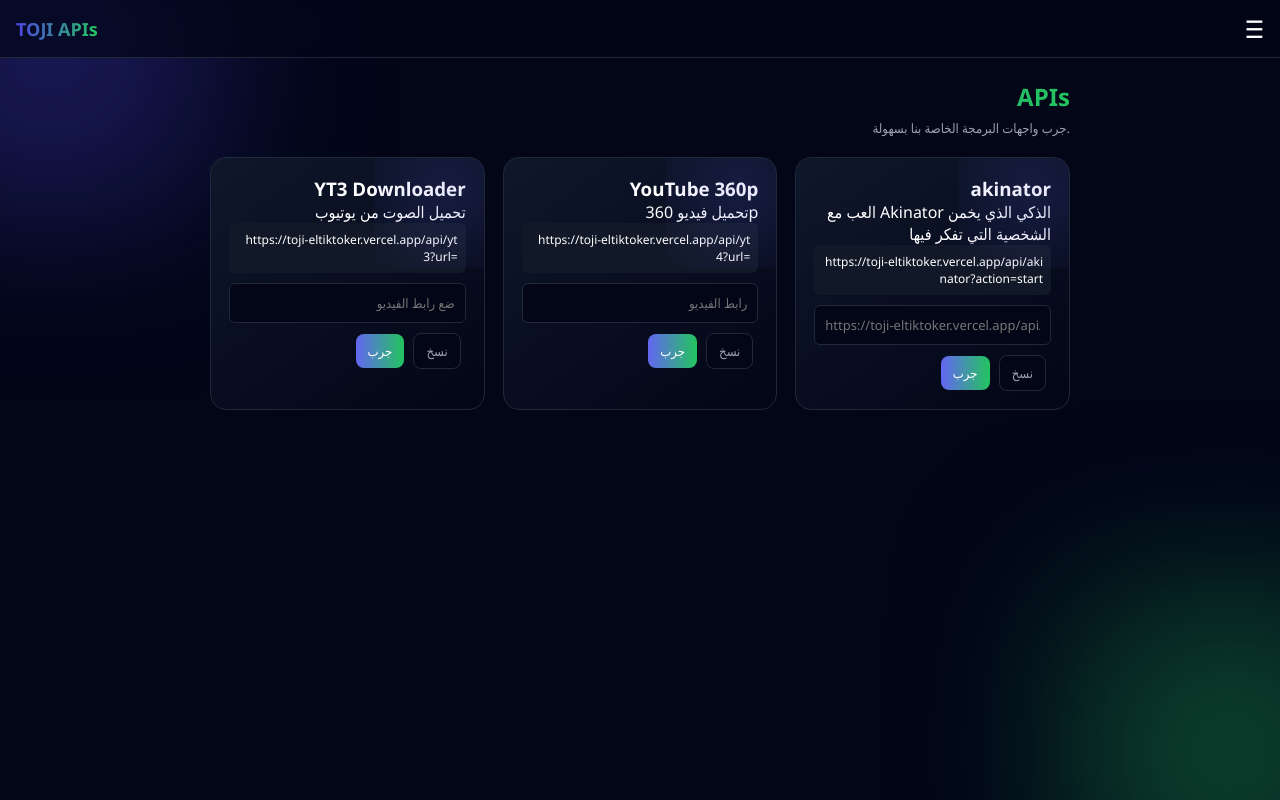
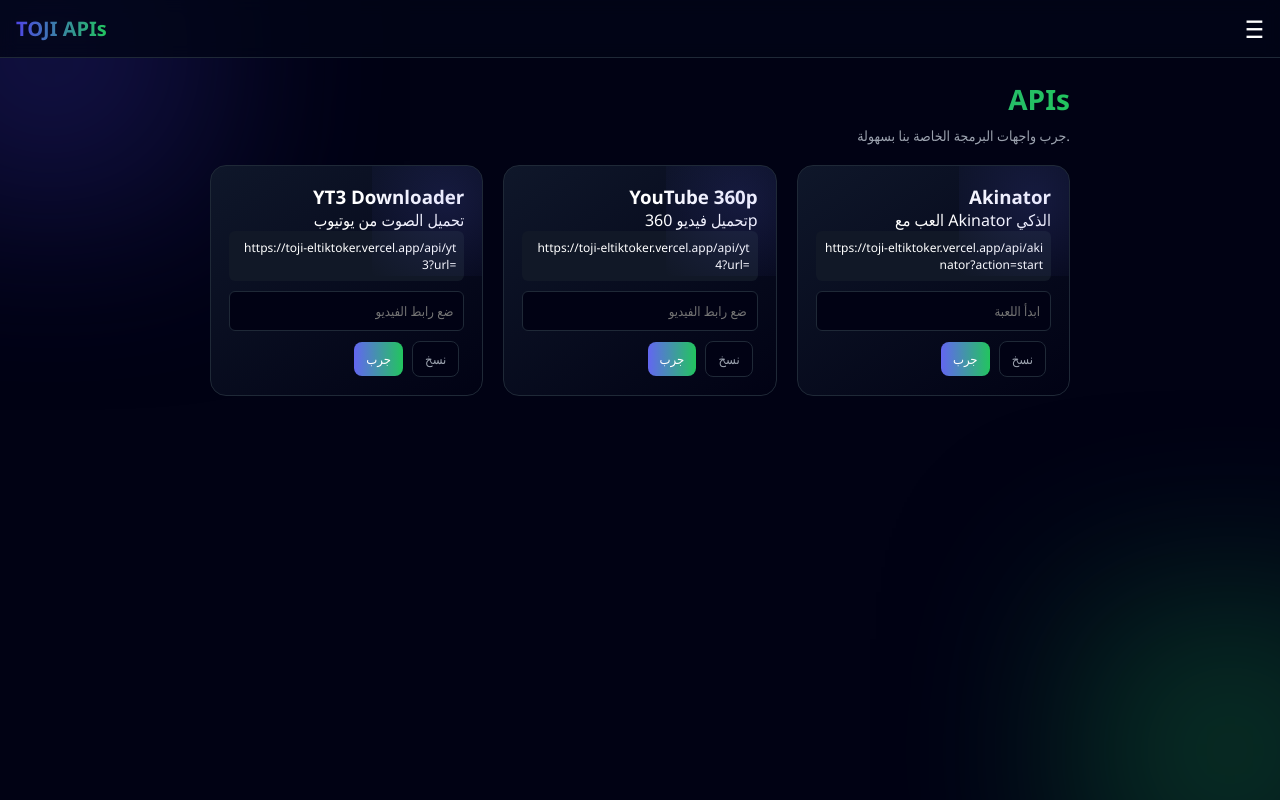
Before and after one commit to yousefbot22/APIs, a website: page apis.html in a window 1280 px wide. Drawn offline with Linux system fonts and the light colour scheme.

Commit message:
Refactor HTML and CSS for improved layout and style

```diff
--- a/apis.html
+++ b/apis.html
@@ -4,297 +4,56 @@
 <meta charset="UTF-8">
 <meta name="viewport" content="width=device-width, initial-scale=1.0">
 <title>TOJI APIs</title>
+<style>
+*{margin:0;padding:0;box-sizing:border-box;font-family:Segoe UI,Tahoma,sans-serif;}
+body{background:#010214;color:white;overflow-x:hidden;}
+body::before,body::after{
+  content:"";position:fixed;width:400px;height:400px;filter:blur(80px);opacity:.3;pointer-events:none;
+}
+body::before{top:-150px;left:-150px;background:radial-gradient(circle,#4f46e5,#010214);}
+body::after{bottom:-150px;right:-150px;background:radial-gradient(circle,#22c55e,#010214);}
 
-<style>
+/* Topbar */
+.topbar{display:flex;justify-content:space-between;align-items:center;padding:12px 16px;background:rgba(2,6,23,.8);backdrop-filter:blur(8px);border-bottom:1px solid #1f2937;position:fixed;width:100%;top:0;z-index:15;}
+.logo{font-size:20px;font-weight:bold;background:linear-gradient(90deg,#4f46e5,#22c55e);-webkit-background-clip:text;color:transparent;}
+.menu-btn{font-size:24px;cursor:pointer;}
 
-*{
-margin:0;
-padding:0;
-box-sizing:border-box;
-font-family:Segoe UI,Tahoma,sans-serif;
-}
+/* Sidebar */
+.sidebar{position:fixed;top:0;right:-260px;width:220px;height:100%;background:#010214;border-left:1px solid #1f2937;padding:20px;transition:.4s;z-index:10;}
+.sidebar.active{right:0;}
+.sidebar-header{text-align:center;margin-bottom:20px;}
+.sidebar-header img{width:60px;height:60px;border-radius:50%;border:2px solid #4f46e5;margin-bottom:8px;}
+.sidebar-header h3{font-size:14px;color:#9ca3af;}
+.menu a{display:flex;align-items:center;gap:8px;padding:10px;margin-bottom:8px;border-radius:10px;text-decoration:none;color:#9ca3af;transition:.25s;font-size:13px;direction:rtl;}
+.menu a.active{background:linear-gradient(90deg,#4f46e5,#22c55e);color:white;}
+.menu a:hover{background:#0f172a;color:white;}
 
-body{
-background:#020617;
-color:white;
-overflow-x:hidden;
-}
+/* Overlay */
+.overlay{position:fixed;top:0;left:0;width:100%;height:100%;background:rgba(0,0,0,.4);backdrop-filter:blur(2px);opacity:0;visibility:hidden;transition:.3s;z-index:5;}
+.overlay.active{opacity:1;visibility:visible;}
 
-/* خلفية */
-body::before,body::after{
-content:"";
-position:fixed;
-width:400px;
-height:400px;
-filter:blur(70px);
-opacity:.4;
-pointer-events:none;
-}
+/* Page */
+.container{padding:80px 20px 20px 20px;max-width:900px;margin:auto;}
+.page-title{font-size:28px;background:linear-gradient(90deg,#4f46e5,#22c55e);-webkit-background-clip:text;color:transparent;margin-bottom:8px;text-align:right;}
+.page-desc{color:#9ca3af;margin-bottom:20px;font-size:14px;text-align:right;}
 
-body::before{
-top:-150px;
-left:-150px;
-background:radial-gradient(circle,#4f46e5,#020617);
-}
+/* Grid */
+.api-grid{display:grid;grid-template-columns:repeat(auto-fit,minmax(230px,1fr));gap:20px;}
 
-body::after{
-bottom:-150px;
-right:-150px;
-background:radial-gradient(circle,#22c55e,#020617);
-}
-
-/* TOPBAR */
-
-.topbar{
-display:flex;
-justify-content:space-between;
-align-items:center;
-padding:12px 16px;
-background:rgba(2,6,23,.7);
-backdrop-filter:blur(6px);
-border-bottom:1px solid #1f2937;
-position:fixed;
-width:100%;
-top:0;
-z-index:15;
-}
-
-.logo{
-font-size:18px;
-font-weight:bold;
-background:linear-gradient(90deg,#4f46e5,#22c55e);
--webkit-background-clip:text;
-color:transparent;
-}
-
-.menu-btn{
-font-size:24px;
-cursor:pointer;
-}
-
-/* SIDEBAR */
-
-.sidebar{
-position:fixed;
-top:0;
-right:-260px;
-width:220px;
-height:100%;
-background:#020617;
-border-left:1px solid #1f2937;
-padding:20px;
-transition:.4s;
-z-index:10;
-}
-
-.sidebar.active{
-right:0;
-}
-
-.sidebar-header{
-text-align:center;
-margin-bottom:20px;
-}
-
-.sidebar-header img{
-width:60px;
-height:60px;
-border-radius:50%;
-border:2px solid #4f46e5;
-margin-bottom:8px;
-}
-
-.sidebar-header h3{
-font-size:14px;
-color:#9ca3af;
-}
-
-.menu a{
-display:flex;
-align-items:center;
-gap:8px;
-padding:10px;
-margin-bottom:8px;
-border-radius:10px;
-text-decoration:none;
-color:#9ca3af;
-transition:.25s;
-font-size:13px;
-direction:rtl;
-}
-
-.menu a.active{
-background:linear-gradient(90deg,#4f46e5,#22c55e);
-color:white;
-}
-
-.menu a:hover{
-background:#0f172a;
-color:white;
-}
-
-/* OVERLAY */
-
-.overlay{
-position:fixed;
-top:0;
-left:0;
-width:100%;
-height:100%;
-background:rgba(0,0,0,.4);
-backdrop-filter:blur(2px);
-opacity:0;
-visibility:hidden;
-transition:.3s;
-z-index:5;
-}
-
-.overlay.active{
-opacity:1;
-visibility:visible;
-}
-
-/* PAGE */
-
-.container{
-padding:80px 20px 20px 20px;
-max-width:900px;
-margin:auto;
-}
-
-.page-title{
-font-size:24px;
-background:linear-gradient(90deg,#4f46e5,#22c55e);
--webkit-background-clip:text;
-color:transparent;
-margin-bottom:6px;
-text-align:right;
-}
-
-.page-desc{
-color:#9ca3af;
-margin-bottom:20px;
-font-size:13px;
-text-align:right;
-}
-
-/* GRID */
-
-.api-grid{
-display:grid;
-grid-template-columns:repeat(auto-fit,minmax(230px,1fr));
-gap:18px;
-}
-
-/* CARD */
-
-.api-card{
-background:linear-gradient(145deg,#0f172a,#020617);
-border:1px solid #1f2937;
-border-radius:16px;
-padding:18px;
-transition:.35s;
-position:relative;
-overflow:hidden;
-text-align:right;
-}
-
-.api-card:hover{
-transform:translateY(-8px) scale(1.02);
-border:1px solid #6366f1;
-box-shadow:0 10px 40px rgba(99,102,241,.35);
-}
-
-.api-card::before{
-content:"";
-position:absolute;
-width:150px;
-height:150px;
-background:radial-gradient(circle,#6366f1,transparent);
-top:-40px;
-right:-40px;
-opacity:.15;
-}
-
-/* ENDPOINT */
-
-.endpoint{
-background:#111827;
-padding:8px;
-border-radius:6px;
-font-size:12px;
-word-break:break-all;
-margin-bottom:10px;
-}
-
-/* INPUT */
-
-.input{
-width:100%;
-padding:10px;
-border-radius:6px;
-border:1px solid #1f2937;
-background:#020617;
-color:white;
-margin-bottom:10px;
-font-size:13px;
-text-align:right;
-}
-
-.input:focus{
-outline:none;
-border:1px solid #6366f1;
-box-shadow:0 0 10px rgba(99,102,241,.4);
-}
-
-/* BUTTONS */
-
-.btn{
-padding:8px 12px;
-border:none;
-border-radius:8px;
-cursor:pointer;
-margin-right:5px;
-transition:.3s;
-font-size:13px;
-}
-
-.primary{
-background:linear-gradient(90deg,#6366f1,#22c55e);
-color:white;
-}
-
-.secondary{
-background:#020617;
-border:1px solid #1f2937;
-color:#9ca3af;
-}
-
-.btn:hover{
-transform:scale(1.08);
-box-shadow:0 0 12px rgba(99,102,241,.5);
-}
-
-/* TOAST */
-
-.toast{
-position:fixed;
-bottom:15px;
-left:50%;
-transform:translateX(-50%);
-background:#6366f1;
-padding:8px 16px;
-border-radius:10px;
-color:white;
-font-weight:bold;
-opacity:0;
-transition:.4s;
-font-size:13px;
-}
-
+/* Card */
+.api-card{background:linear-gradient(145deg,#0f172a,#010214);border:1px solid #1f2937;border-radius:16px;padding:18px;transition:.35s;position:relative;overflow:hidden;text-align:right;}
+.api-card:hover{transform:translateY(-6px) scale(1.02);border:1px solid #6366f1;box-shadow:0 10px 40px rgba(99,102,241,.3);}
+.api-card::before{content:"";position:absolute;width:150px;height:150px;background:radial-gradient(circle,#6366f1,transparent);top:-40px;right:-40px;opacity:.15;}
+.endpoint{background:#111827;padding:8px;border-radius:6px;font-size:12px;word-break:break-all;margin-bottom:10px;}
+.input{width:100%;padding:10px;border-radius:6px;border:1px solid #1f2937;background:#010214;color:white;margin-bottom:10px;font-size:13px;text-align:right;}
+.input:focus{outline:none;border:1px solid #6366f1;box-shadow:0 0 10px rgba(99,102,241,.4);}
+.btn{padding:8px 12px;border:none;border-radius:8px;cursor:pointer;margin-right:5px;transition:.3s;font-size:13px;}
+.primary{background:linear-gradient(90deg,#6366f1,#22c55e);color:white;}
+.secondary{background:#010214;border:1px solid #1f2937;color:#9ca3af;}
+.btn:hover{transform:scale(1.08);box-shadow:0 0 12px rgba(99,102,241,.5);}
+.toast{position:fixed;bottom:15px;left:50%;transform:translateX(-50%);background:#6366f1;padding:8px 16px;border-radius:10px;color:white;font-weight:bold;opacity:0;transition:.4s;font-size:13px;}
 </style>
 </head>
-
 <body>
 
 <div class="topbar">
@@ -307,7 +66,6 @@ font-size:13px;
     <img id="sidebarProfile" src="https://i.imgur.com/2DhmtJ4.png">
     <h3 id="sidebarName">TOJI Dev</h3>
   </div>
-
   <div class="menu">
     <a href="dashboard.html">🏠 لوحة التحكم</a>
     <a href="apis.html" class="active">🛠️ APIs</a>
@@ -315,104 +73,75 @@ font-size:13px;
     <a href="profile.html">👤 الملف الشخصي</a>
   </div>
 </div>
-
 <div id="overlay" class="overlay" onclick="toggleMenu()"></div>
 
 <div class="container">
-
   <h1 class="page-title">APIs</h1>
   <p class="page-desc">جرب واجهات البرمجة الخاصة بنا بسهولة.</p>
 
   <div class="api-grid">
-
+    <!-- YT3 -->
     <div class="api-card">
       <h3>YT3 Downloader</h3>
       <p>تحميل الصوت من يوتيوب</p>
-
-<div class="endpoint">
-https://toji-eltiktoker.vercel.app/api/yt3?url=
+      <div class="endpoint" id="endpoint-yt3">https://toji-eltiktoker.vercel.app/api/yt3?url=</div>
+      <input class="input" id="input-yt3" placeholder="ضع رابط الفيديو">
+      <button class="btn primary" onclick="tryAPI('yt3')">جرب</button>
+      <button class="btn secondary" onclick="copyAPI('yt3')">نسخ</button>
     </div>
-
-<input class="input" id="videoLink" placeholder="ضع رابط الفيديو">
-
-<button class="btn primary" onclick="tryAPI()">جرب</button>
-<button class="btn secondary" onclick="copyAPI()">نسخ</button>
-</div>
-
+    <!-- YT4 -->
     <div class="api-card">
       <h3>YouTube 360p</h3>
       <p>تحميل فيديو 360p</p>
-
-<div class="endpoint">
-https://toji-eltiktoker.vercel.app/api/yt4?url=
+      <div class="endpoint" id="endpoint-yt4">https://toji-eltiktoker.vercel.app/api/yt4?url=</div>
+      <input class="input" id="input-yt4" placeholder="ضع رابط الفيديو">
+      <button class="btn primary" onclick="tryAPI('yt4')">جرب</button>
+      <button class="btn secondary" onclick="copyAPI('yt4')">نسخ</button>
     </div>
-
-<input class="input" placeholder="رابط الفيديو">
-
-<button class="btn primary">جرب</button>
-<button class="btn secondary">نسخ</button>
+    <!-- Akinator -->
+    <div class="api-card">
+      <h3>Akinator</h3>
+      <p>العب مع Akinator الذكي</p>
+      <div class="endpoint" id="endpoint-akinator">https://toji-eltiktoker.vercel.app/api/akinator?action=start</div>
+      <input class="input" id="input-akinator" placeholder="ابدأ اللعبة">
+      <button class="btn primary" onclick="tryAPI('akinator')">جرب</button>
+      <button class="btn secondary" onclick="copyAPI('akinator')">نسخ</button>
     </div>
-
-<div class="api-card">
-<h3>akinator</h3>
-<p>العب مع Akinator الذكي الذي يخمن الشخصية التي تفكر فيها</p>
-
-<div class="endpoint">
-https://toji-eltiktoker.vercel.app/api/akinator?action=start
   </div>
-
-<input class="input" placeholder="https://toji-eltiktoker.vercel.app/api/akinator?action=start">
-
-<button class="btn primary">جرب</button>
-<button class="btn secondary">نسخ</button>
-</div>
-
-</div>
-
 </div>
 
 <div id="toast" class="toast">تم النسخ</div>
 
 <script>
-
 function toggleMenu(){
   document.getElementById("sidebar").classList.toggle("active");
   document.getElementById("overlay").classList.toggle("active");
 }
 
-const API="https://toji-eltiktoker.vercel.app/api/yt3?url=";
-
-function tryAPI(){
-let video=document.getElementById("videoLink").value;
-
-if(!video){
-showToast("اكتب رابط الفيديو");
-return;
+function tryAPI(apiName){
+  const endpoint = document.getElementById("endpoint-" + apiName).innerText;
+  const input = document.getElementById("input-" + apiName).value || "";
+  window.open(endpoint + encodeURIComponent(input), "_blank");
 }
 
-window.open(API+encodeURIComponent(video),'_blank');
-}
-
-function copyAPI(){
-navigator.clipboard.writeText(API);
-showToast("تم نسخ الرابط");
+function copyAPI(apiName){
+  const endpoint = document.getElementById("endpoint-" + apiName).innerText;
+  navigator.clipboard.writeText(endpoint);
+  showToast("تم النسخ");
 }
 
 function showToast(msg){
-let toast=document.getElementById("toast");
+  const toast=document.getElementById("toast");
   toast.innerText=msg;
   toast.style.opacity="1";
-
-setTimeout(()=>{
-toast.style.opacity="0";
-},1500);
+  setTimeout(()=>{toast.style.opacity="0";},1500);
 }
 
+// profile
 let profileImage = localStorage.getItem("profileImage");
 if(profileImage){
   document.getElementById("sidebarProfile").src = profileImage;
 }
-
 </script>
 
 </body>
```
Lines whose indentation alone changed are shown as unchanged.
